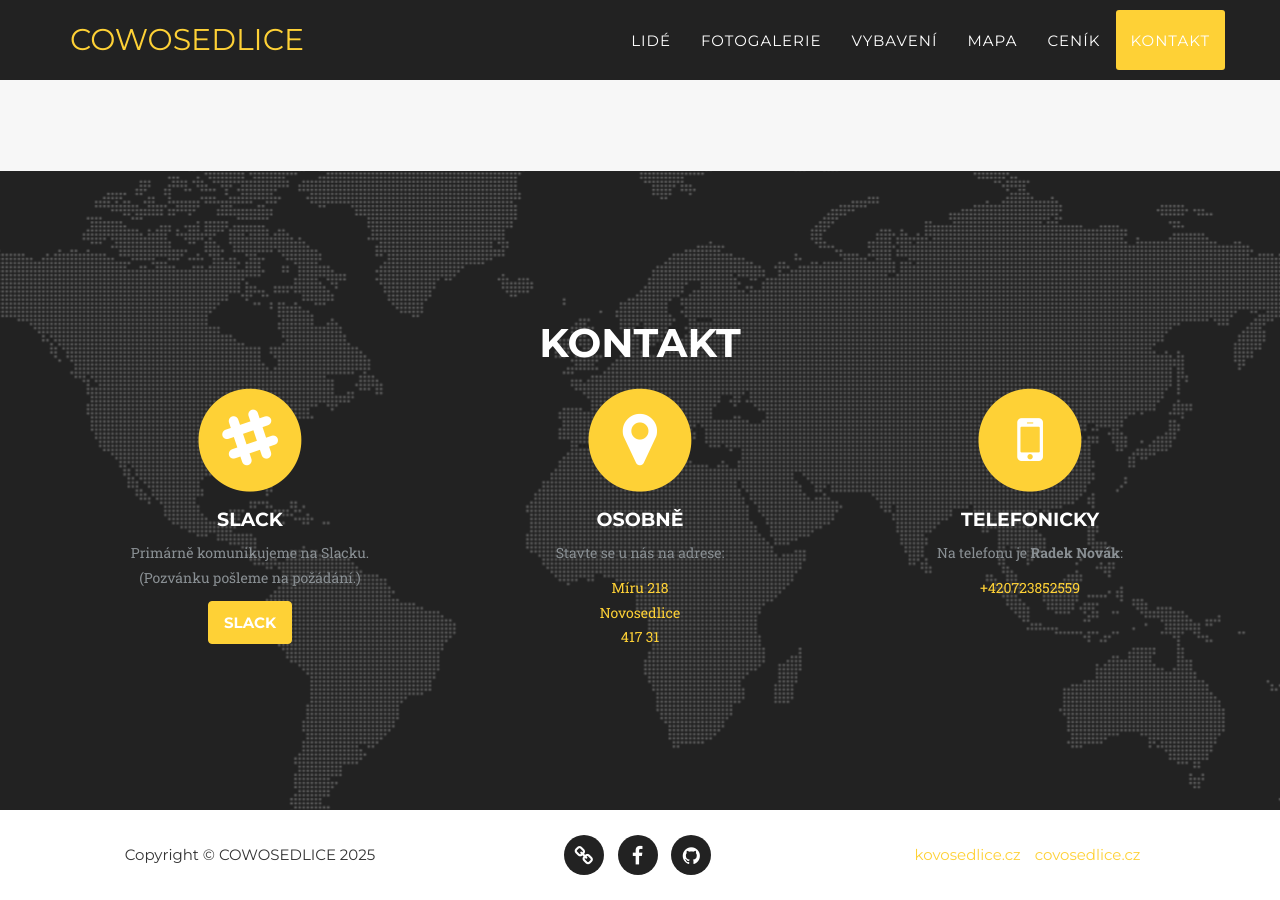
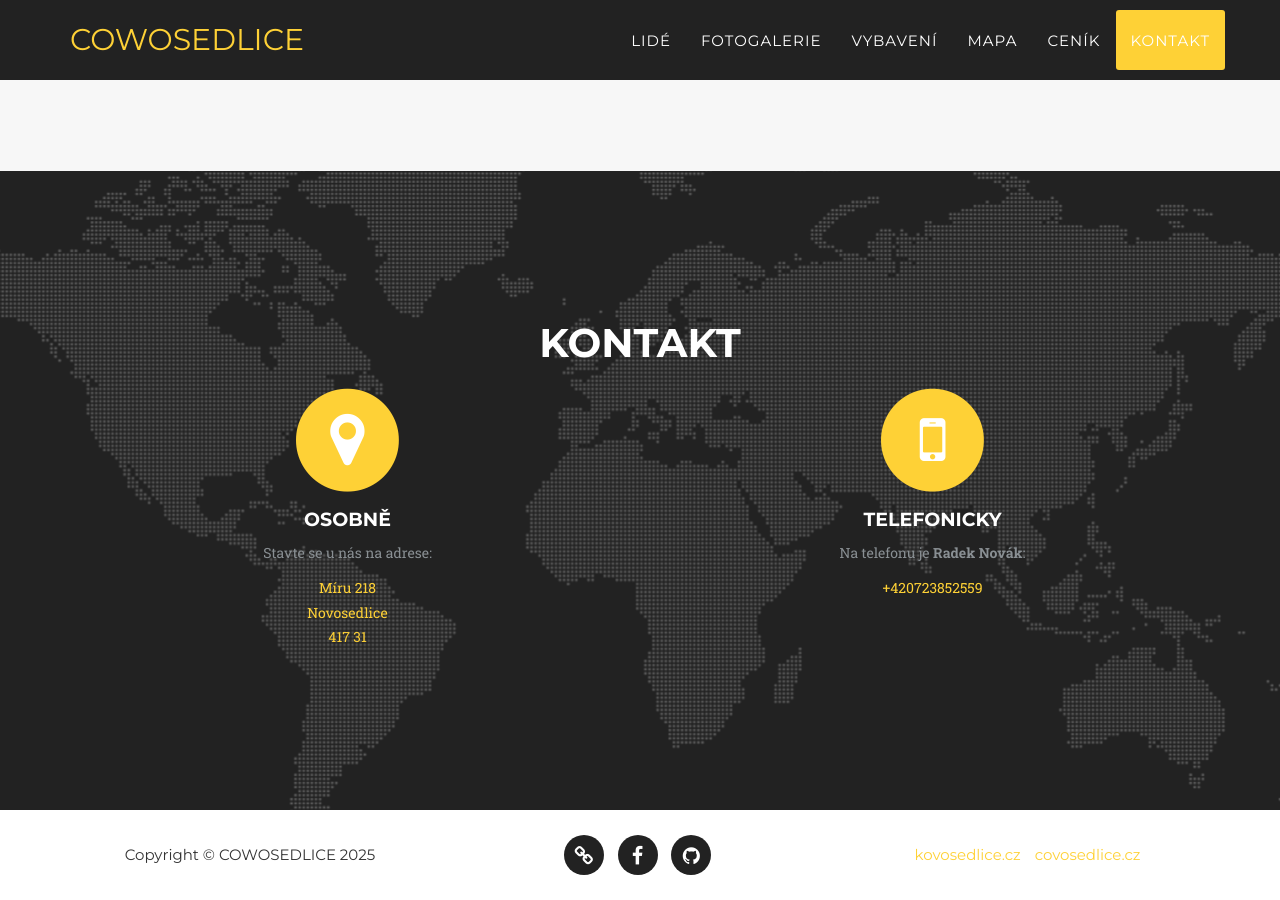
Before and after one commit to cowosedlice/cowosedlice.cz, a Jekyll site: the page built from index.html, in a window 1280 px wide and 900 px high, scrolled down 6415 px. Built offline with Jekyll 4.4.1, drawn with Linux system fonts in a browser that asks for light colours; some web fonts are replaced.

Commit message:
Remove Slack contact section from website
Removed the Slack contact method from the contact page, leaving only
in-person and phone contact options. Updated grid layout from 3 columns
to 2 columns for better visual balance.

```diff
--- a/_includes/contact.html
+++ b/_includes/contact.html
@@ -6,18 +6,7 @@
       </div>
     </div>
     <div class="row text-center">
-      <div class="col-md-4">
-                    <span class="fa-stack fa-4x">
-                        <i class="fa fa-circle fa-stack-2x text-primary"></i>
-                        <i class="fa fa-slack fa-stack-1x fa-inverse"></i>
-                    </span>
-        <h4 class="section-heading">Slack</h4>
-        <p class="text-muted">Primárně komunikujeme na Slacku.<br>(Pozvánku pošleme na požádání.)</p>
-        <p>
-          <a href="https://cowosedlice.slack.com" class="btn btn-primary" role="button">Slack</a>
-        </p>
-      </div>
-      <div class="col-md-4">
+      <div class="col-md-6">
                     <span class="fa-stack fa-4x">
                         <i class="fa fa-circle fa-stack-2x text-primary"></i>
                         <i class="fa fa-map-marker fa-stack-1x fa-inverse"></i>
@@ -28,7 +17,7 @@
           Novosedlice<br>
           417 31</p>
       </div>
-      <div class="col-md-4">
+      <div class="col-md-6">
                     <span class="fa-stack fa-4x">
                         <i class="fa fa-circle fa-stack-2x text-primary"></i>
                         <i class="fa fa-mobile fa-stack-1x fa-inverse"></i>
```
